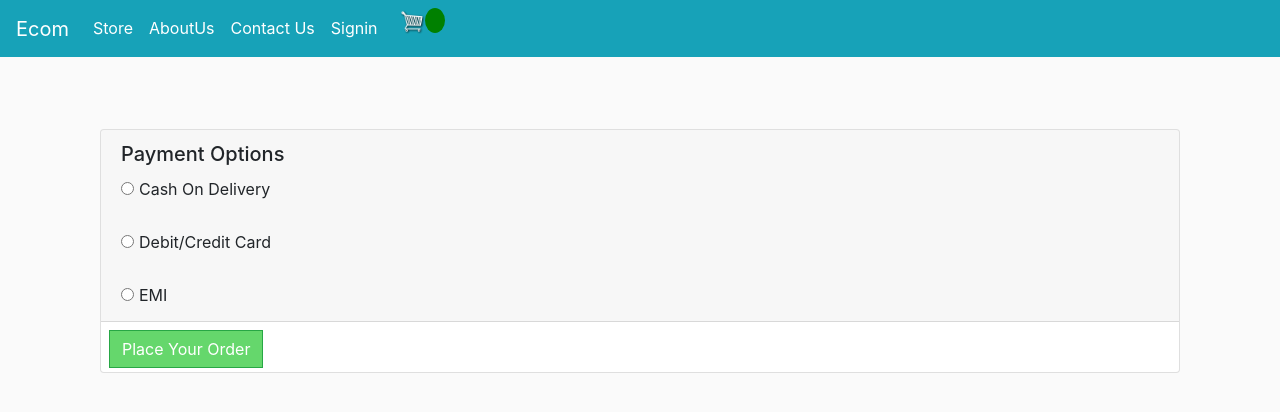
After one commit to sreevidyachintala/project_ecart, a Django app: page /payment/ in a window 1280 px wide. The commit adds this page. Shown: the top 412 px of the page. Run offline with Django 3.2, Linux system fonts and the light colour scheme; some libraries are stand-ins or nearby versions.

Commit message:
footwear

```diff
--- a/store/templates/store/checkout.html
+++ b/store/templates/store/checkout.html
@@ -44,7 +44,7 @@
 			<br>
 			<div class="box-element hidden" id="payment-info">
 				<small>Paypal Options</small>
-				<button id="make-payment">Make payment</button>
+				<a href="{% url 'payment' %}" id="make-payment" class="btn btn-primary">Make payment</a>
 				<div id="paypal-button-container"></div>
 			</div>
 
--- /dev/null
+++ b/store/templates/store/payment.html
@@ -0,0 +1,34 @@
+{% extends 'store/main.html' %}
+{% load static %}
+{% block content %}
+
+
+<div class="container-fluid mt-5">
+
+		<div class="card">
+			<div class="card-header">
+				<h5>Payment Options</h5>
+				<div class="form-check-inline">
+
+                    <input type="radio" class="form-check-input my-2 " name="gen">Cash On Delivery
+                    </label>
+                </div><br></br>
+                <div class="form-check-inline">
+                  <label class="form-check-label">
+                  <input type="radio" class="form-check-input my-2" name="gen">Debit/Credit Card
+                  </label>
+                </div><br></br>
+                <div class="form-check-inline">
+                  <label class="form-check-label">
+                  <input type="radio" class="form-check-input my-2" name="gen">EMI
+                  </label>
+                </div>
+			</div>
+			<div class="mx-0 mt-2 mb-1 ml-2">
+				<a href="#" class="btn btn-success">Place Your Order</a>
+			</div>
+
+		</div>
+
+	</div>
+{% endblock content %}
--- a/store/urls.py
+++ b/store/urls.py
@@ -25,6 +25,7 @@ urlpatterns = [
 	path('upfle/',views.upfle,name='upfle'),
 
 	path('addpro/',views.addproduct,name="addpro"),
+	path('payment/',views.payment,name='payment'),
 
 
 
--- a/store/views.py
+++ b/store/views.py
@@ -4,6 +4,7 @@ from django.http import HttpResponse
 
 
 from store.forms import Usreg,Upfle
+
 import json
 import datetime
 from .models import *
@@ -17,6 +18,8 @@ def about(request):
 def contact(request):
 	return render(request,'store/contact.html')
 
+def payment(request):
+	return render(request,'store/payment.html')
 
 def addproduct(request):
 	if request.method=="POST":
@@ -133,11 +136,14 @@ def dashboard(request):
 def upfle(request):
 	if request.method=="POST":
 		t=Upfle(request.POST,instance=request.user)
+		#im=imagepro(request.POST,request.FILES,instance=request.user.update)
 		if t.is_valid():
 			t.save()
+			#im.save()
 			messages.success(request,"successfully updated")
 			return redirect('/profile')
 	t=Upfle(instance=request.user)
+	#im=imagepro(instance=request.user.update)
 	return render(request,'store/update.html',{'y':t})
 
 def signup(request):
```
Also changed, not shown: store/forms.py (+9 -0 lines), store/models.py (+16 -0 lines), store/templates/store/profile.html (+1 -6 lines), store/templates/store/update.html (+7 -1 lines), db.sqlite3, store/migrations/0002_update.py (added).
